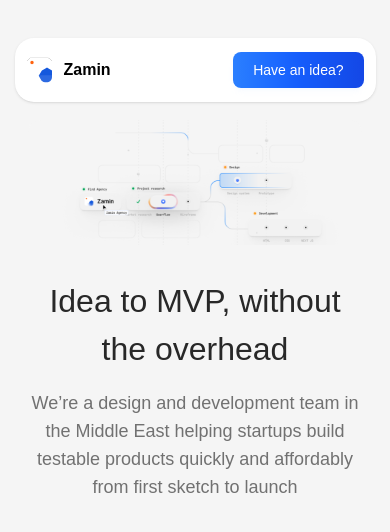
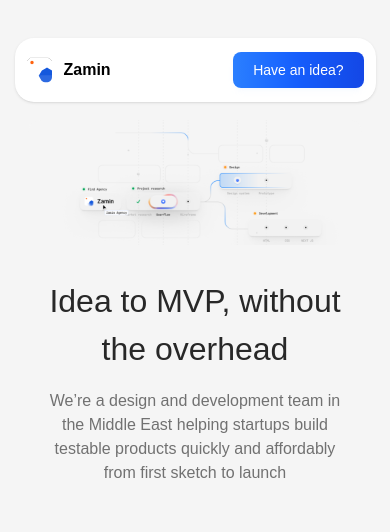
Before and after one commit to parsa-farshah/zamin2, a Next.js app: page / in a window 390 px wide. Shown: the top 532 px of the page. Built offline with nearby package versions, Linux system fonts and the light colour scheme.

Commit message:
text header responsive

```diff
--- a/app/components/Header.tsx
+++ b/app/components/Header.tsx
@@ -17,10 +17,13 @@ function Header() {
           Idea to MVP, without <br className="md:hidden block" /> the{" "}
           <br className="lg:block hidden" /> overhead
         </h1>
-        <p className="pt-4 text-lg font-normal text-[#717171] text-center">
-          We’re a design and development team in the Middle East helping
-          startups <br className="lg:block hidden" /> build testable products
-          quickly and affordably from first sketch to launch
+        <p className="pt-4 text-[16px] sm:text-lg font-normal text-[#717171] text-center">
+          We’re a design and development team in <br className="md:hidden" />{" "}
+          the Middle East <br className="hidden md:block xl:hidden" /> helping
+          startups build <br className="md:hidden xl:block" />
+          testable products quickly and{" "}
+          <br className="hidden md:block xl:hidden" />
+          affordably <br className="md:hidden" /> from first sketch to launch
         </p>
       </div>
     </div>
```
